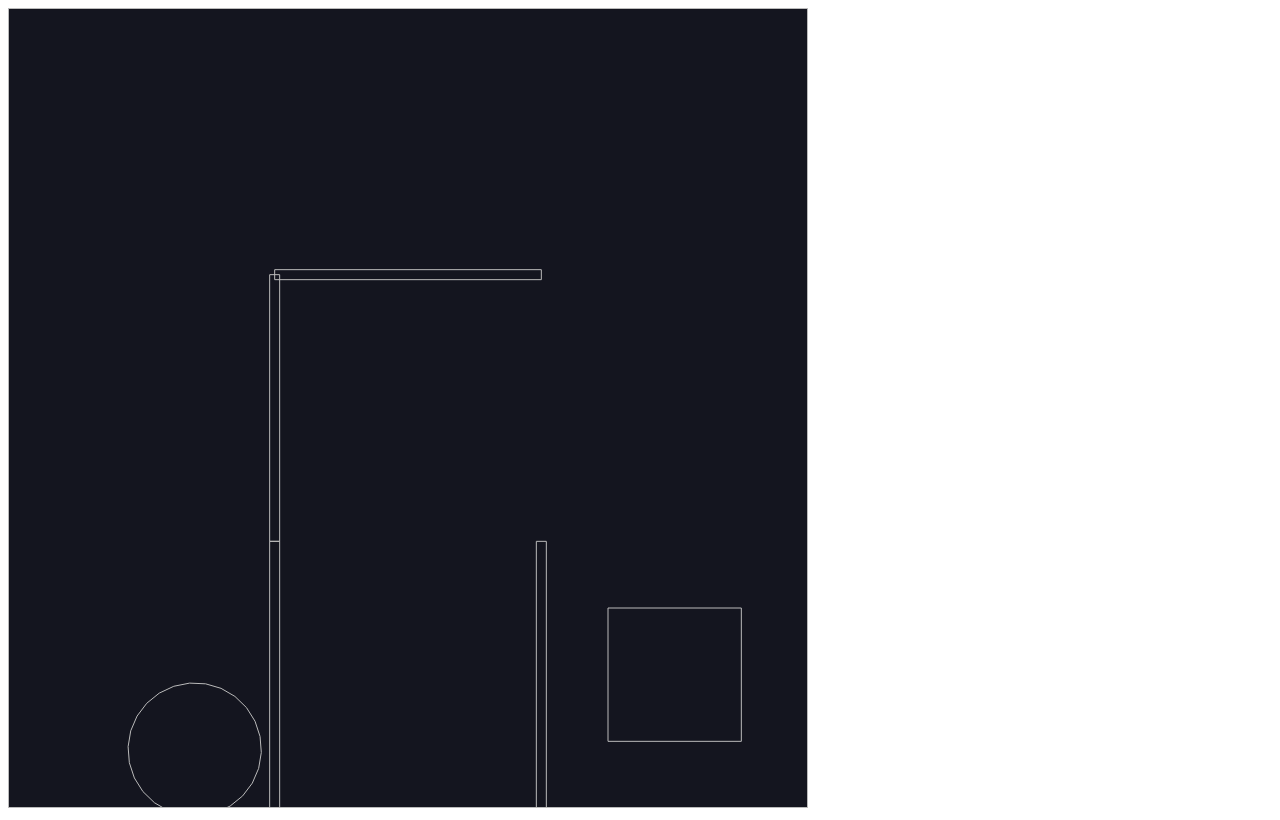
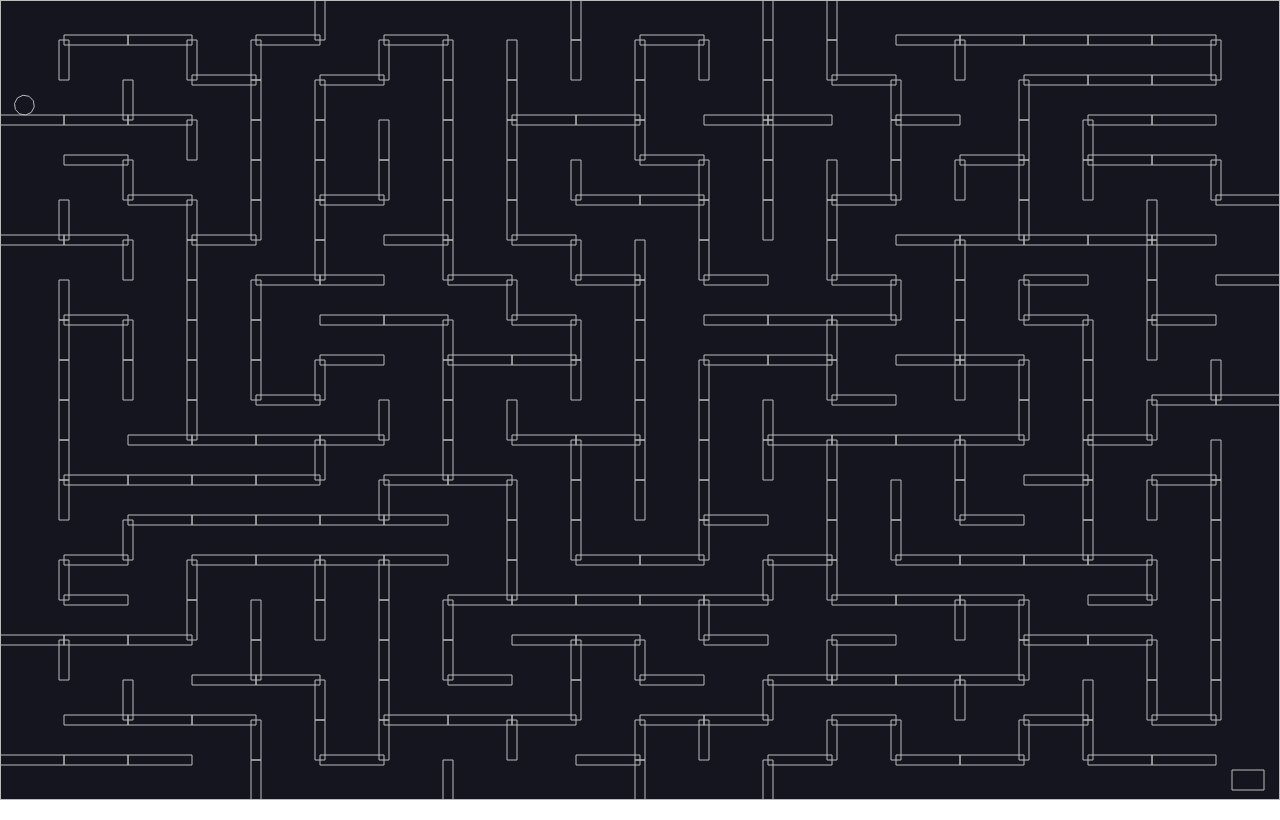
Before and after one commit to SpyrosGeo/maze, a plain HTML site: page index.html in a window 1280 px wide. Drawn offline with nearby package versions, Linux system fonts and the light colour scheme; animation ran at ten frames a second.

Commit message:
refactored the code for dynamic stretching

```diff
--- a/app.js
+++ b/app.js
@@ -4,10 +4,13 @@ const { Engine, Render, Runner, World, Bodies, Body, Events } = Matter;
 const engine = Engine.create();
 // engine.world.gravity.y=0;
 const { world } = engine
-const width = 800;
-const height = 800;
-const cells = 3;
-const unitLength = width / cells;
+const width = window.innerWidth;
+const height = window.innerHeight;
+const cellsHorizontal = 20;
+const cellsVertical =20
+
+const unitLengthX =width /cellsHorizontal
+const unitLengthY = height /cellsVertical
 
 const render = Render.create({
     element: document.body,
@@ -57,20 +60,20 @@ const shuffle = (arr) => {
     }
     return arr;
 };
-const grid = Array(cells)
+const grid = Array(cellsVertical)
     .fill(null)
-    .map(() => Array(cells).fill(false))
+    .map(() => Array(cellsHorizontal).fill(false))
 
-const verticals = Array(cells)
+const verticals = Array(cellsVertical)
     .fill(null)
-    .map(() => Array(cells - 1).fill(false))
+    .map(() => Array(cellsHorizontal - 1).fill(false))
 
-const horizontals = Array(cells - 1)
+const horizontals = Array(cellsVertical - 1)
     .fill(null)
-    .map(() => Array(cells).fill(false))
+    .map(() => Array(cellsHorizontal).fill(false))
 
-const startRow = Math.floor(Math.random() * cells)
-const startColumn = Math.floor(Math.random() * cells)
+const startRow = Math.floor(Math.random() * cellsVertical)
+const startColumn = Math.floor(Math.random() * cellsHorizontal)
 
 const navigateMaze = (row, column) => {
     //check if the cell has been visited
@@ -96,7 +99,7 @@ const navigateMaze = (row, column) => {
         const [nextRow, nextColumn, direction] = neighbor;
 
         //see if neighbor is out of bounds
-        if (nextRow < 0 || nextRow >= cells || nextColumn < 0 || nextColumn >= cells) {
+        if (nextRow < 0 || nextRow >= cellsVertical || nextColumn < 0 || nextColumn >= cellsHorizontal) {
             continue;
 
 
@@ -118,10 +121,10 @@ const navigateMaze = (row, column) => {
             horizontals[row][column] = true;
         }
 
+        //visit that next cell
         navigateMaze(nextRow, nextColumn);
 
     }
-    //visit that next cell
 
 }
 
@@ -134,12 +137,13 @@ horizontals.forEach((row, rowIndex) => {
             return
         }
         const wall = Bodies.rectangle(
-            columnIndex * unitLength + unitLength / 2,
-            rowIndex * unitLength + unitLength,
-            unitLength,
+            columnIndex * unitLengthX + unitLengthX / 2,
+            rowIndex * unitLengthY + unitLengthY,
+            unitLengthX,
             10,
             {
                 isStatic: true,
+                label:'wall'
             }
         );
         World.add(world, wall)
@@ -153,12 +157,13 @@ verticals.forEach((row, rowIndex) => {
             return;
         }
         const wall = Bodies.rectangle(
-            columnIndex * unitLength + unitLength,
-            rowIndex * unitLength + unitLength / 2,
+            columnIndex * unitLengthX + unitLengthX,
+            rowIndex * unitLengthY + unitLengthY / 2,
             10,
-            unitLength,
+            unitLengthY,
             {
                 isStatic: true,
+                label:"wall"
             }
         );
         World.add(world, wall)
@@ -170,10 +175,10 @@ verticals.forEach((row, rowIndex) => {
 
 //Goal
 const goal = Bodies.rectangle(
-    width - unitLength / 2,
-    height - unitLength / 2,
-    unitLength * .5,
-    unitLength * .5, {
+    width - unitLengthX / 2,
+    height - unitLengthY / 2,
+    unitLengthX * .5,
+    unitLengthY * .5, {
     isStatic: true,
     label: "Goal"
 }
@@ -184,10 +189,11 @@ World.add(world, goal)
 
 
 //player
+const ballRadius = Math.min(unitLengthX, unitLengthY) / 4
 const ball = Bodies.circle(
-    unitLength / 2,
-    unitLength / 2,
-    unitLength / 4, {
+    unitLengthX / 2,
+    unitLengthY / 2,
+    ballRadius, {
     isStatic: false,
     label: "Ball"
 }
@@ -230,7 +236,11 @@ Events.on(engine, 'collisionStart', e => {
     e.pairs.forEach((collision) => {
         const labels =['Ball','Goal']
         if(labels.includes(collision.bodyA.label) && labels.includes(collision.bodyB.label)){
-            console.log('User won')
+            world.bodies.forEach(body=>{
+                if(body.label==='wall'){
+                    Body.setStatic(body,false)
+                }
+            })
         }
     })
 })
--- a/index.html
+++ b/index.html
@@ -4,6 +4,7 @@
     <meta charset="UTF-8">
     <meta name="viewport" content="width=device-width, initial-scale=1.0">
     <script src="https://cdnjs.cloudflare.com/ajax/libs/matter-js/0.14.2/matter.min.js"></script>
+    <link rel="stylesheet" href="style.css">
 </head>
 <title>a-MAZE-zing</title>
 <body>
--- a/style.css
+++ b/style.css
@@ -0,0 +1,8 @@
+*{
+    overflow: hidden;
+    margin: 0;
+}
+
+canvas{
+    width: auto;
+}
```
